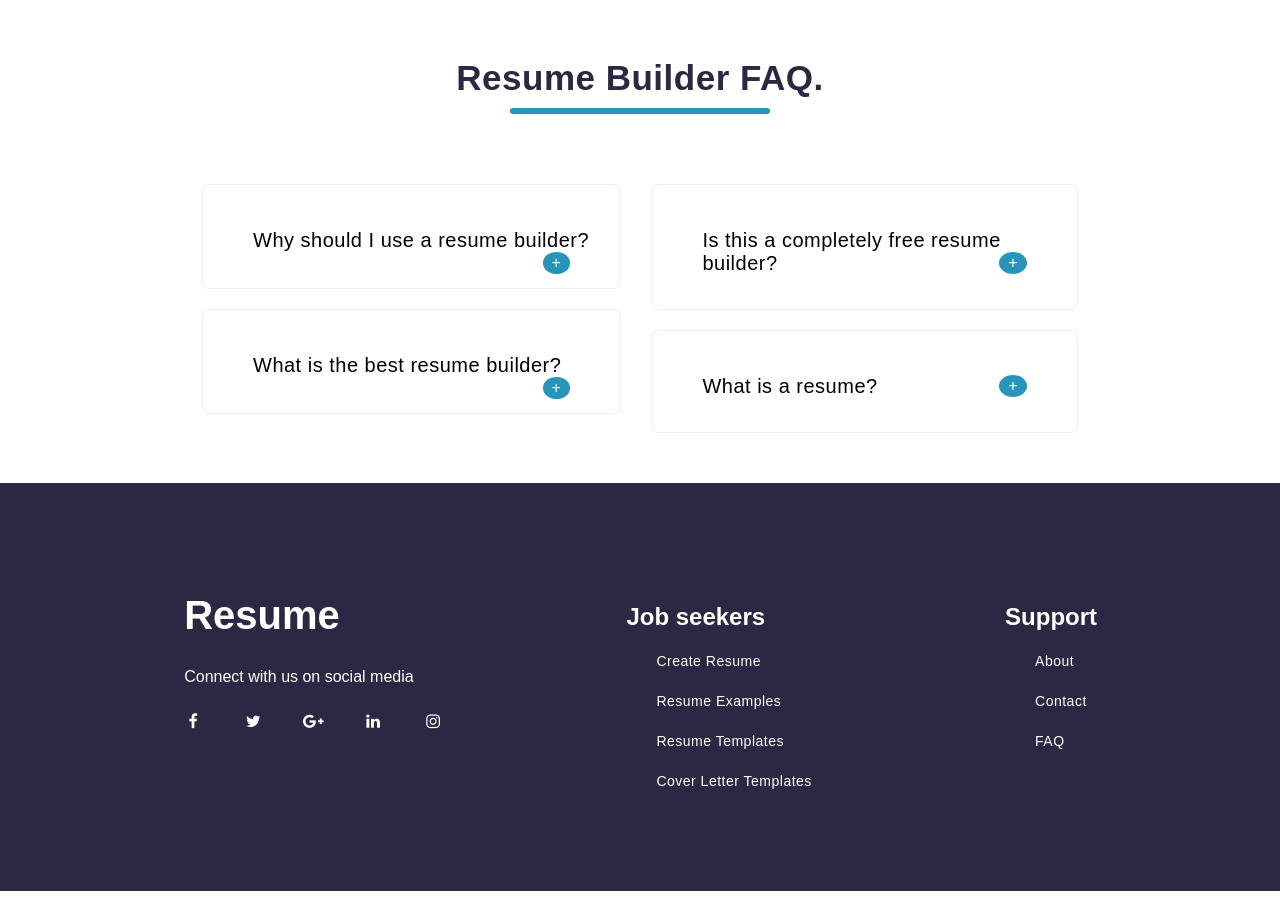
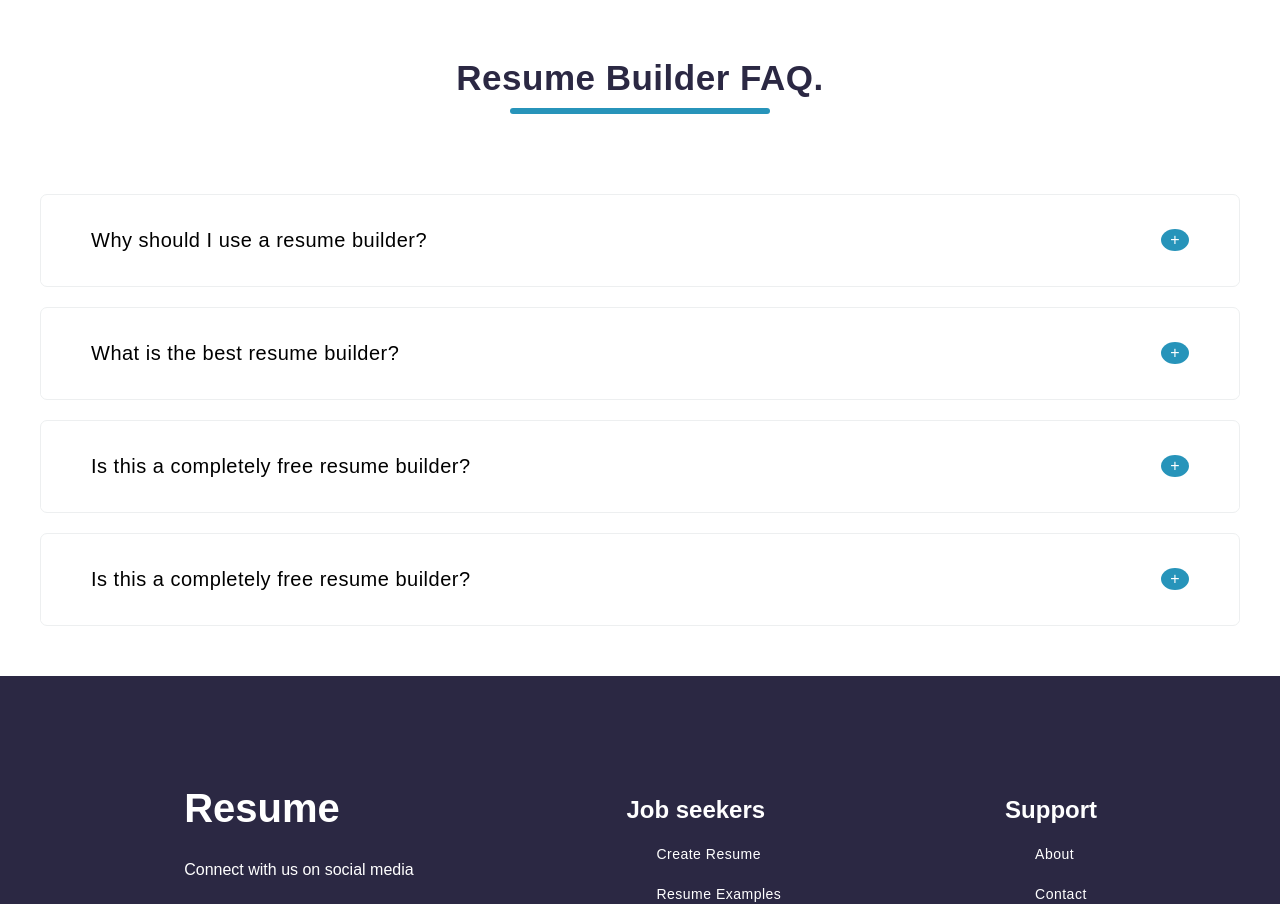
Before and after one commit to jkalavadiya/Resume-builder, a React (Create React App) app: page / in a window 1280 px wide. Shown: the part 3604-4508 px from the top of the page. Built offline with nearby package versions, Linux system fonts and the light colour scheme.

Commit message:
design minor changes

```diff
--- a/src/features/home/home.js
+++ b/src/features/home/home.js
@@ -345,7 +345,7 @@ const Home = () => {
               </li>
             </ul>
           </div> */}
-          <div className="faq-section">
+          <div className="faq-section container-width">
         <div className="faq-wraper">
             <div className="faq-box"  onClick={()=>toggleDiv('div1')}>
                    <button className="accordion" > <p>Why should I use a resume builder?</p></button>
@@ -396,10 +396,8 @@ const Home = () => {
               </li>
             </ul>
                    </div>
+
             </div>
-        </div>
-
-        <div className="faq-wraper-two">
             <div className="faq-box" onClick={()=>toggleDiv('div3')}>
                 <button className="accordion"><p> Is this a completely free resume builder?</p></button>
                 <div className={`panel ${showDiv ==='div3'? 'show':''} `}>
@@ -420,43 +418,32 @@ const Home = () => {
             </p>
                    </div>
             </div>
-             <div className="faq-box" onClick={()=>toggleDiv('div4')}>
-                    <button className="accordion"><p>What is a resume?</p></button>
-                    <div className={`panel ${showDiv ==='div4'? 'show':''} `}>
+
+            <div className="faq-box" onClick={()=>toggleDiv('div3')}>
+                <button className="accordion"><p> Is this a completely free resume builder?</p></button>
+                <div className={`panel ${showDiv ==='div3'? 'show':''} `}>
                 <p class="accordian-para">
-                          A resume (also known as a CV or curriculum vitae) is a 1-2 page
-                          document that summarizes your work experience and professional
-                          history.
+              Yes, Novorésumé is a 100% free resume generator.
             </p>
             <p class="accordian-para">
-                          It typically includes the following information:
+              If you have a limited budget, you can use it to create your resume
+              completely free of charge. And no, unlike other resume builders
+              out there, you won't be met with a payment page once you've
+              completed it.
             </p>
-                          <ul className="accordian-ulist">
-                            <li className="accordian-list">your work experience</li>
-                            <li className="accordian-list">Training</li>
-                            <li className="accordian-list">Your achievements</li>
-                            <li className="accordian-list">Contact information</li>
-                            <li className="accordian-list">
-                              An extract with your professional profile or job objective
-                            </li>
-                          </ul>
+            <p class="accordian-para">
+              If you use any of our premium features, the software will let you
+              know. It will then ask you if you did it accidentally or if you
+              want to upgrade your account to Novorésumé Premium. You have the
+              control!
+            </p>
                    </div>
             </div>
 
-            {/* <div className="faq-box" onClick={()=>toggleDiv('div5')}>
-               <button className="accordion"> <p>How long is my domain name valid? </p></button>
-               <div className={`panel ${showDiv ==='div5'? 'show':''} `}>
-                When she reached the first hills of the Italic Mountains, she had a last view back on the skyline of her hometown Bookmarksgrove, the headline of Alphabet Village and the subline of her own road, the Line Lane. Pityful a rethoric question ran over her cheek, then she continued her way.
-               </div>
+
         </div>
 
-            <div className="faq-box" onClick={()=>toggleDiv('div6')}>
-                <button className="accordion "><p>Can I sell my domain name?</p></button>
-                <div className={`panel ${showDiv ==='div6'? 'show':''} `}>
-                    When she reached the first hills of the Italic Mountains, she had a last view back on the skyline of her hometown Bookmarksgrove, the headline of Alphabet Village and the subline of her own road, the Line Lane. Pityful a rethoric question ran over her cheek, then she continued her way.
-                   </div>
-            </div> */}
-        </div>
+
         </div>
         </div>
       </div>
--- a/src/hoc/layout/layout.css
+++ b/src/hoc/layout/layout.css
@@ -474,12 +474,10 @@ a:hover {
 .faq-section{
     display: flex;
     width: 100%;
+    margin-top: 80px;
   }
     .faq-wraper{
       width: 100%;
-      padding-top: 55px;
-      padding-right: 24px;
-      padding-left: 202px;
     }
 
     .faq-wraper-two{
@@ -545,7 +543,7 @@ a:hover {
     background-color: transparent;
     border:none;
     text-align:left ;
-    padding-top: 20px;
+    padding-top: 10px;
   }
   .faq-box .accordion :hover{
     cursor: pointer;
```
Also changed, not shown: src/features/sagar-changes/Sagar.js (added, +27 -0 lines). Lines whose indentation alone changed are shown as unchanged.
